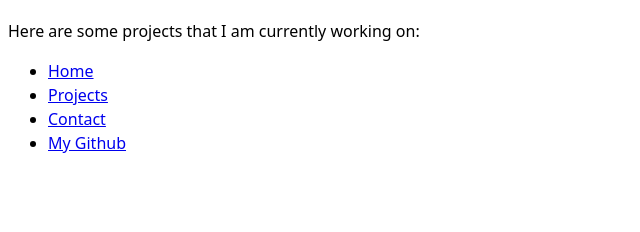
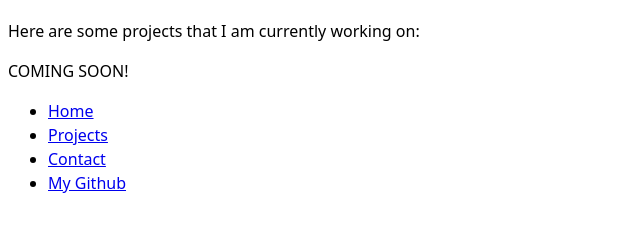
Before and after one commit to deerings/portfolio, a plain HTML site: page projects/index.html in a window 1280 px wide. Shown: the part 72-304 px from the top of the page, without its empty margins (0-640 px from the left). Drawn offline with Linux system fonts and the light colour scheme.

```diff
--- a/projects/index.html
+++ b/projects/index.html
@@ -9,6 +9,7 @@
 <body>
 <h1>Projects</h1>
 <p> Here are some projects that I am currently working on:<br></p>
+COMING SOON!
 <nav>
     <ul>
         <li><a href="https://deerings.github.io/portfolio/index.html">Home</a></li>
```
